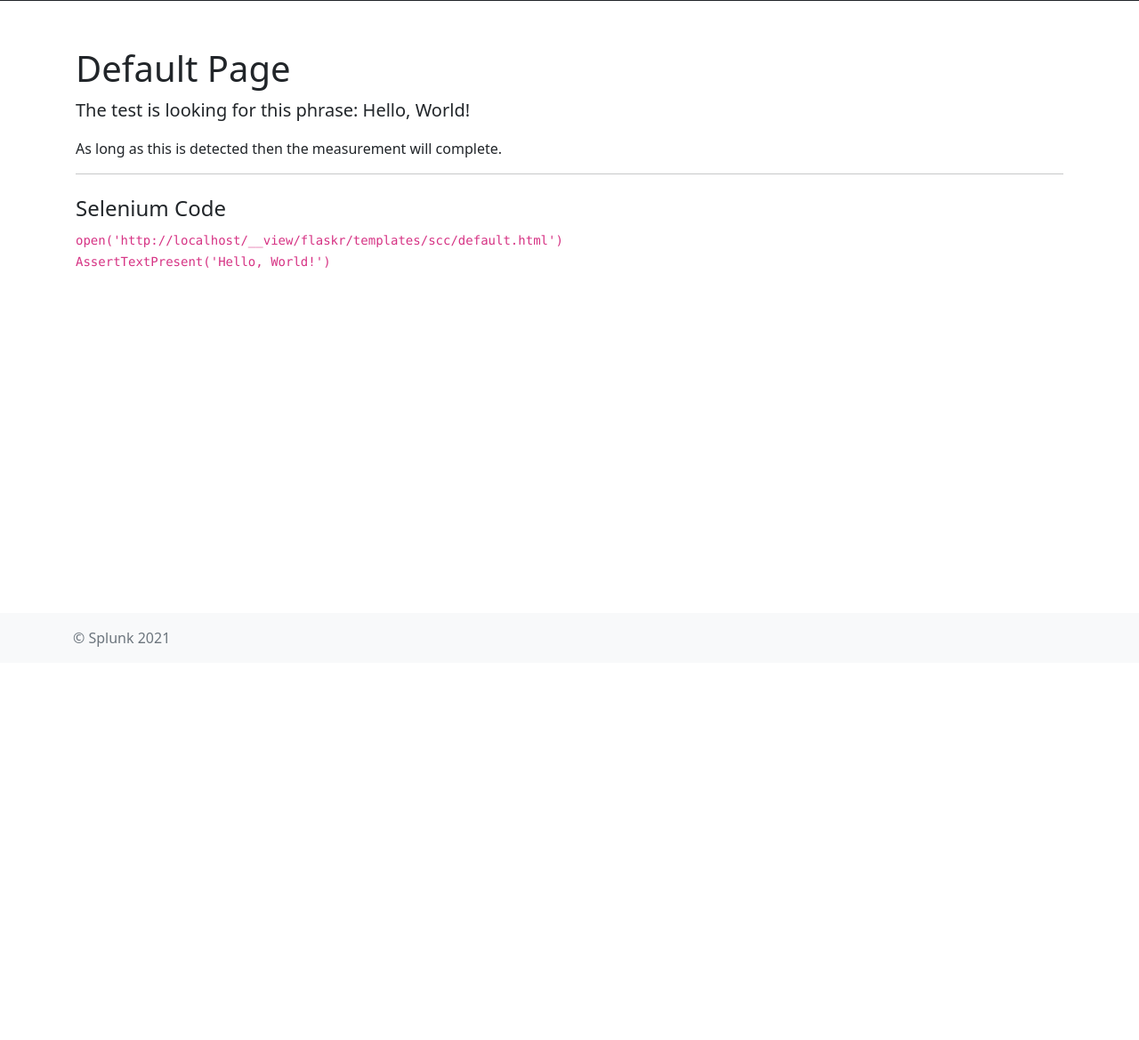
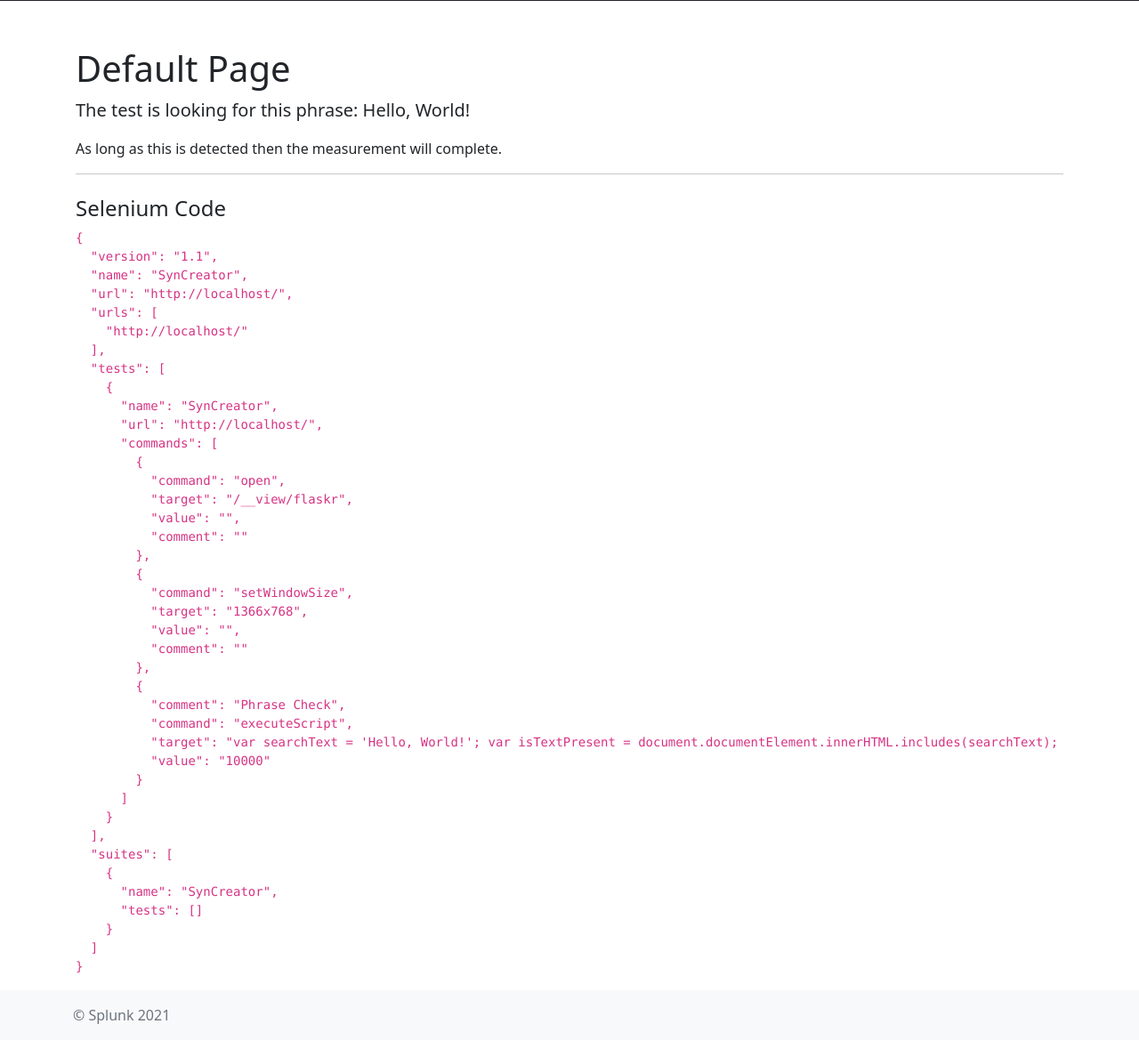
Before and after one commit to rcastley/SynCreator, a Flask app: template flaskr/templates/scc/default.html in a window 1280 px wide. Shown: the part 55-1224 px from the top of the page at 89% size. Before the commit the page ends 782 px from the top, so only its background shows below. Run offline with Flask 2, Linux system fonts and the light colour scheme; the template is opened without the code that fills it, so the values that code supplies are empty; some libraries are stand-ins or nearby versions.

Commit message:
Selenium script fixes

```diff
--- a/flaskr/templates/scc/cookies.html
+++ b/flaskr/templates/scc/cookies.html
@@ -49,7 +49,9 @@ data = {
    ],
    "suites":[
       {
-         "name":"SynCreator"
+         "name":"SynCreator",
+         "tests":[
+         ]
       }
    ]
 }
--- a/flaskr/templates/scc/default.html
+++ b/flaskr/templates/scc/default.html
@@ -1,11 +1,54 @@
 {% extends 'site.html' %}
-
+{% set url_split = request.url.split('/') %}
 {% block content %}
 <h1 class="mt-5">Default Page</h1>
 <p class="lead">The test is looking for this phrase: Hello, World!</p>
 <p>As long as this is detected then the measurement will complete.</p>
 <hr>
 <h4 class="mt-4">Selenium Code</h4>
-<code class="small">open('{{ request.url }}')<br/>
-AssertTextPresent('Hello, World!')</code>
+<pre id="selenium_json"></pre>
+<script>
+data = {
+   "version":"1.1",
+   "name":"SynCreator",
+   "url":"{{ url_split[0] }}//{{ url_split[1] }}{{ url_split[2] }}/",
+   "urls":[
+      "{{ url_split[0] }}//{{ url_split[1] }}{{ url_split[2] }}/"
+   ],
+   "tests":[
+      {
+         "name":"SynCreator",
+         "url":"{{ url_split[0] }}//{{ url_split[1] }}{{ url_split[2] }}/",
+         "commands":[
+            {
+               "command":"open",
+               "target":"/{{ url_split[3] }}/{{ url_split[4] }}",
+               "value":"",
+               "comment":""
+            },
+            {
+               "command":"setWindowSize",
+               "target":"1366x768",
+               "value":"",
+               "comment":""
+            },
+            {
+               "comment":"Phrase Check",
+               "command":"executeScript",
+               "target":"var searchText = 'Hello, World!'; var isTextPresent = document.documentElement.innerHTML.includes(searchText); if (isTextPresent != true) { var message = 'Assert text present failed: ' + searchText; throw(new Error(message)); }",
+               "value":"10000"
+            }
+         ]
+      }
+   ],
+   "suites":[
+      {
+         "name":"SynCreator",
+         "tests":[
+         ]
+      }
+   ]
+}
+
+document.getElementById("selenium_json").innerHTML = JSON.stringify(data, undefined, 2);</script>
 {% endblock %}
```
